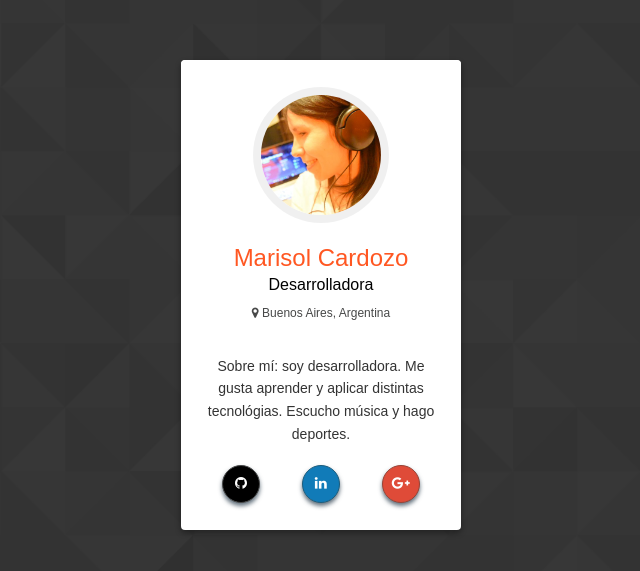
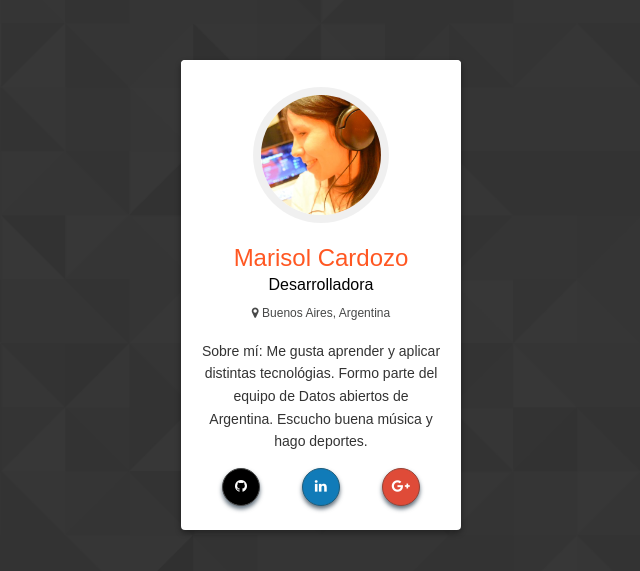
Before and after one commit to mcardozo/mcardozo.github.io, a plain HTML site: page index.html in a window 1280 px wide. Shown: the part 105-676 px from the top of the page, without its empty margins (319-959 px from the left). Drawn offline with Linux system fonts and the light colour scheme.

Commit message:
Modifica texto de biografía y añade etiqueta para controlar la composición para dispositivos. resolved #1

```diff
--- a/css/styles.css
+++ b/css/styles.css
@@ -245,7 +245,7 @@ p {
     .profile-card header {
         width: auto;
         height: auto;
-        padding: 30px 20px;
+        padding: 30px 20px 15px;
         display: block;
         float: none;
         border-right: none;
@@ -254,7 +254,7 @@ p {
     .profile-card .profile-bio {
         width: auto;
         height: auto;
-        padding: 15px 20px 30px 20px;
+        padding: 15px 20px 25px 20px;
         display: block;
         float: none;
     }
--- a/index.html
+++ b/index.html
@@ -4,6 +4,7 @@
 <head>
   <meta charset="utf-8">
   <title>Mi perfil</title>
+  <meta name="viewport" content="width=device-width, initial-scale=1">
   <link href="https://maxcdn.bootstrapcdn.com/font-awesome/4.3.0/css/font-awesome.min.css" media="screen" rel="stylesheet" type="text/css">
   <link href="https://fonts.googleapis.com/css?family=Roboto:400,100,300,500,700,900" rel="stylesheet" type="text/css">
   <link rel="stylesheet" href="css/styles.css">
@@ -23,9 +24,9 @@
   </header>
   <div class="profile-bio">
     <p>
-      Sobre mí: soy desarrolladora.
-      Me gusta aprender y aplicar distintas tecnológias.
-      Escucho música y hago deportes.
+      Sobre mí: Me gusta aprender y aplicar distintas tecnológias.
+      Formo parte del equipo de Datos abiertos de Argentina.
+      Escucho buena música y hago deportes.
     </p>
   </div>
   <ul class="profile-social-links">
```
